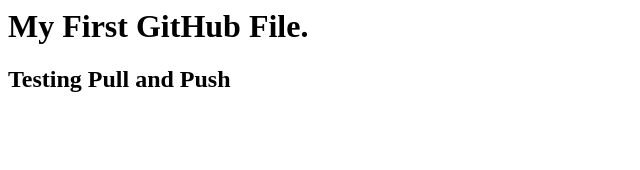
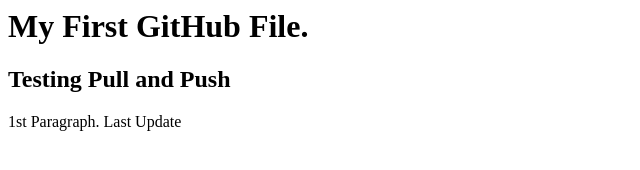
Before and after one commit to quickwebworks/testing-github-basic, a plain HTML site: page index.html in a window 1280 px wide. Shown: the whole page, without its empty margins (0-640 px from the left). Drawn offline with Linux system fonts and the light colour scheme.

Commit message:
Last Update
Last Update

```diff
--- a/index.html
+++ b/index.html
@@ -5,5 +5,6 @@
     <body>
         <h1>My First GitHub File.</h1>
         <h2>Testing Pull and Push</h2>
+        <p>1st Paragraph. Last Update</p>
     </body>
 </html>
```
